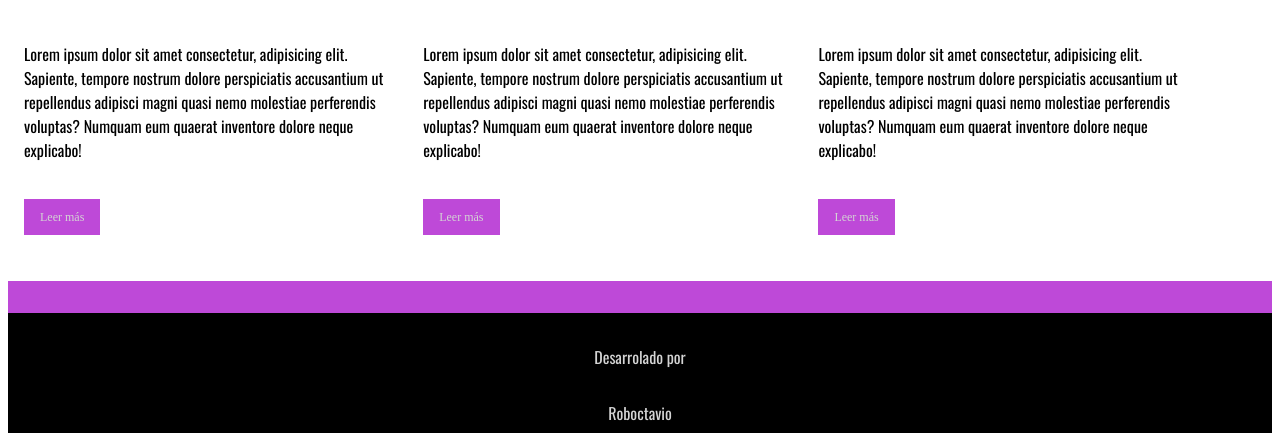
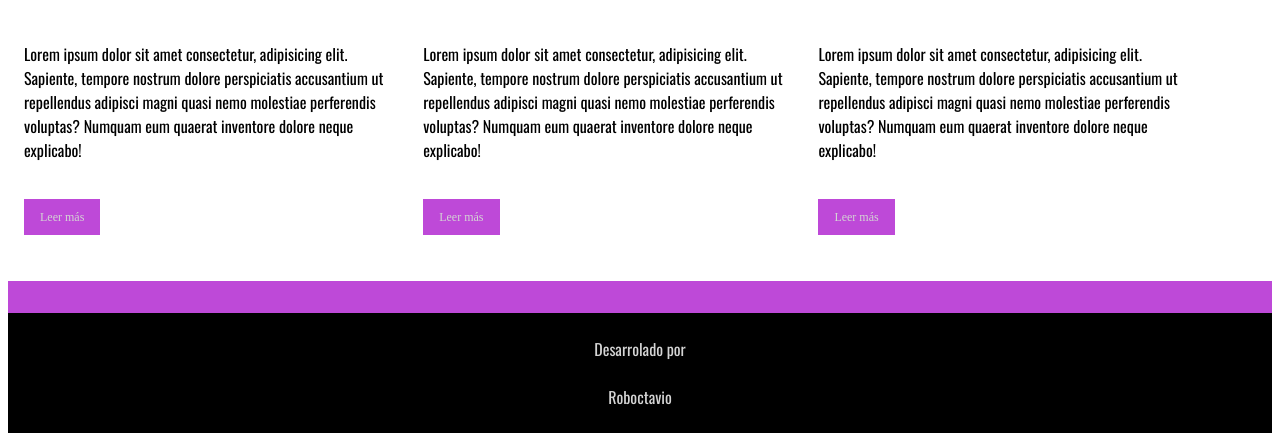
Before and after one commit to elroboctavio/Blog, a plain HTML site: page Ejercicio2/Pages/blog.html in a window 1280 px wide. Shown: the part 1093-1534 px from the top of the page. Drawn offline with nearby package versions, Linux system fonts and the light colour scheme.

Commit message:
modifique el margit top de la etiqueta footer p

```diff
--- a/Ejercicio2/Styles/main.css
+++ b/Ejercicio2/Styles/main.css
@@ -188,5 +188,5 @@ footer{
 footer p{
     font-family: 'Oswald';
     color: var(--color-ligth);
-    margin-top: 32px;
+    margin-top: 24px;
 }
```
